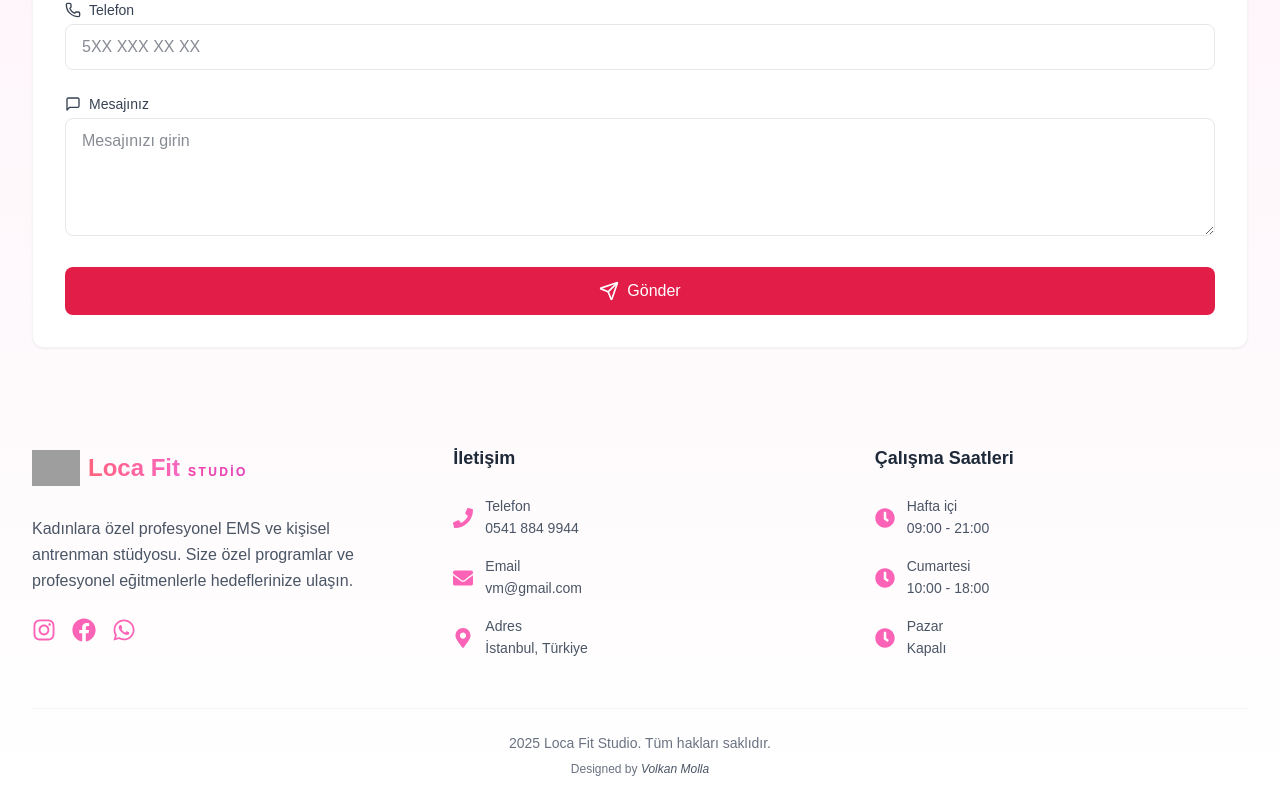
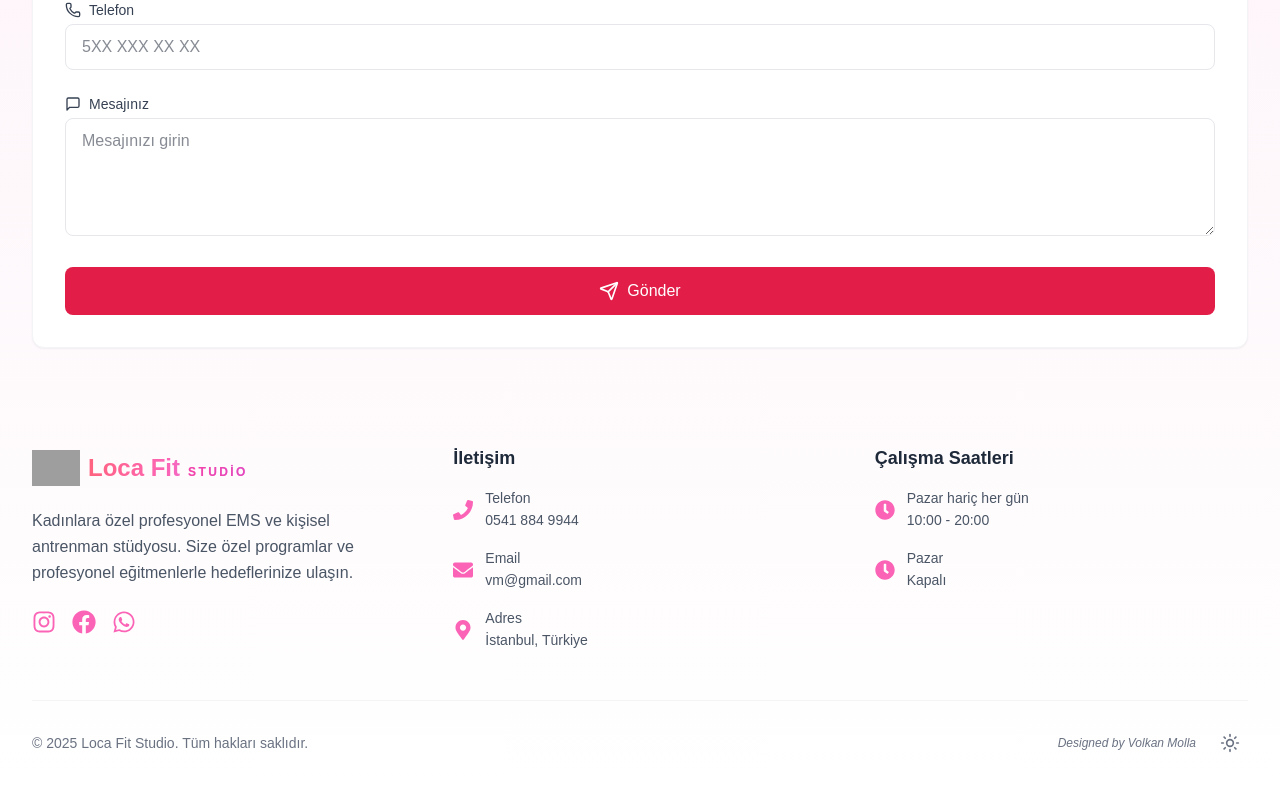
Before and after one commit to Volkanmolla42/locafit_website, a Next.js app: page /randevularim in a window 1280 px wide. Shown: the part 1165-1966 px from the top of the page. Built offline with nearby package versions, Linux system fonts and the light colour scheme; no server answers; grey boxes are pictures that could not be loaded; a web font is replaced by a local one.

Commit message:
footer iyileştirildi. tema butonunun yeri ayarlandı.

```diff
--- a/src/app/layout.tsx
+++ b/src/app/layout.tsx
@@ -5,7 +5,6 @@ import "./globals.css";
 import { Suspense } from "react";
 import Loading from "./loading";
 import { ThemeProvider } from '@/components/theme-provider';
-import { ThemeToggle } from '@/components/theme-toggle';
 import { NavigationEvents } from "@/components/common/NavigationEvents";
 import { Analytics } from "@vercel/analytics/react"
 
@@ -40,7 +39,6 @@ export default function RootLayout({
           </main>
           <Footer />
           <div className="fixed bottom-4 right-4 z-50">
-            <ThemeToggle />
           </div>
         </ThemeProvider>
         <Analytics />
--- a/src/components/home/EMSInfoSection.tsx
+++ b/src/components/home/EMSInfoSection.tsx
@@ -39,7 +39,7 @@ const EMSInfoSection = () => {
             whileInView={{ opacity: 1, x: 0 }}
             transition={{ duration: 0.8}}
             viewport={{ once: true }}
-            className="relative ems-image"
+            className="relative"
           >
             <div className="absolute inset-0 bg-linear-to-r from-pink-100 to-pink-50 dark:from-pink-950/30 dark:to-pink-900/30 rounded-[40px] transform rotate-3"></div>
             <Image
@@ -53,7 +53,7 @@ const EMSInfoSection = () => {
           </motion.div>
 
           {/* Sağ taraf - İçerik */}
-          <div className="space-y-8 ems-content">
+          <div className="space-y-8">
             <motion.div
               initial={{ opacity: 0, y: 20 }}
               whileInView={{ opacity: 1, y: 0 }}
--- a/src/components/layout/Footer.tsx
+++ b/src/components/layout/Footer.tsx
@@ -3,6 +3,7 @@
 import Link from "next/link";
 import Image from "next/image";
 import { motion } from "framer-motion";
+import { IconType } from "react-icons";
 import {
   FaInstagram,
   FaFacebook,
@@ -13,163 +14,213 @@ import {
   FaClock,
 } from "react-icons/fa";
 import ContactFormSection from "../home/ContactFormSection";
-
-const socialLinks = [
+import { ThemeToggle } from "../theme-toggle";
+export const footerContent = {
+  description: "Kadınlara özel profesyonel EMS ve kişisel antrenman stüdyosu. Size özel programlar ve profesyonel eğitmenlerle hedeflerinize ulaşın.",
+  socialLinks: [
     { icon: FaInstagram, href: "https://instagram.com", label: "Instagram" },
     { icon: FaFacebook, href: "https://facebook.com", label: "Facebook" },
     { icon: FaWhatsapp, href: "https://wa.me/905418849944", label: "WhatsApp" },
-];
+  ],
+  contactInfo: [
+    { icon: FaPhone, label: "Telefon", value: "0541 884 9944", href: "tel:05418849944" },
+    { icon: FaEnvelope, label: "Email", value: "vm@gmail.com", href: "mailto:vm@gmail.com" },
+    { icon: FaMapMarkerAlt, label: "Adres", value: "İstanbul, Türkiye", href:"#" },
+  ],
+  workingHours: [
+    { day: "Pazar hariç her gün", hours: "10:00 - 20:00" },
+    { day: "Pazar", hours: "Kapalı" },
+  ],
+  contactTitle: "İletişim",
+  hoursTitle: "Çalışma Saatleri",
+  copyright: "Loca Fit Studio. Tüm hakları saklıdır.",
+  designerLabel: "Designed by Volkan Molla",
+  designerLink: "https://portfolio-volkanmolla42s-projects.vercel.app/en#about"
+}
 
-const contactInfo = [
-  {
-    icon: FaPhone,
-    label: "Telefon",
-    value: "0541 884 9944",
-    href: "tel:05418849944",
-  },
-  {
-    icon: FaEnvelope,
-    label: "Email",
-    value: "vm@gmail.com",
-    href: "mailto:vm@gmail.com",
-  },
-  {
-    icon: FaMapMarkerAlt,
-    label: "Adres",
-    value: "İstanbul, Türkiye",
-    href: "#",
-  },
-];
+// Reusable contact item component
+const ContactItem = ({
+  icon: Icon,
+  label,
+  value,
+  href,
+}: {
+  icon: IconType;
+  label: string;
+  value: string;
+  href?: string;
+}) => {
+  const Content = () => (
+    <>
+      <Icon
+        className="w-5 h-5 text-pink-400 dark:text-pink-300 group-hover:text-pink-500 dark:group-hover:text-pink-400 shrink-0"
+        aria-hidden="true"
+      />
+      <div>
+        <span className="font-medium block text-sm">{label}</span>
+        <span className="text-sm">{value}</span>
+      </div>
+    </>
+  );
 
-const workingHours = [
-  { day: "Hafta içi", hours: "09:00 - 21:00" },
-  { day: "Cumartesi", hours: "10:00 - 18:00" },
-  { day: "Pazar", hours: "Kapalı" },
-];
+  return href ? (
+    <a
+      href={href}
+      className="flex items-center gap-3 text-gray-600 dark:text-gray-400 hover:text-pink-500 dark:hover:text-pink-400 transition-colors group"
+    >
+      <Content />
+    </a>
+  ) : (
+    <div className="flex items-center gap-3 text-gray-600 dark:text-gray-400">
+      <Content />
+    </div>
+  );
+};
+
+// Reusable working hours component
+const ScheduleItem = ({ day, hours }: { day: string; hours: string }) => (
+  <div className="flex items-center gap-3 text-gray-600 dark:text-gray-400">
+    <FaClock
+      className="w-5 h-5 text-pink-400 dark:text-pink-300 shrink-0"
+      aria-hidden="true"
+    />
+    <div>
+      <span className="font-medium block text-sm">{day}</span>
+      <span className="text-sm">{hours}</span>
+    </div>
+  </div>
+);
 
 export default function Footer() {
   return (
-    <footer className="relative">
+    <footer className="relative" role="contentinfo">
       {/* Decorative Elements */}
       <div className="absolute inset-0 overflow-hidden pointer-events-none">
-        <div className="absolute -top-8 left-1/4 w-64 h-64 bg-linear-to-br from-rose-200/20 to-purple-200/20 dark:from-rose-900/20 dark:to-purple-900/20 rounded-full blur-3xl transform -translate-x-1/2" />
-        <div className="absolute -top-8 right-1/4 w-64 h-64 bg-linear-to-bl from-pink-200/20 to-purple-200/20 dark:from-pink-900/20 dark:to-purple-900/20 rounded-full blur-3xl transform translate-x-1/2" />
+        <motion.div
+          initial={{ opacity: 0 }}
+          animate={{ opacity: 1 }}
+          className="absolute -top-8 left-1/4 w-64 h-64 bg-gradient-to-br from-rose-200/20 to-purple-200/20 dark:from-rose-900/20 dark:to-purple-900/20 rounded-full blur-3xl -translate-x-1/2"
+        />
+        <motion.div
+          initial={{ opacity: 0 }}
+          animate={{ opacity: 1 }}
+          className="absolute -top-8 right-1/4 w-64 h-64 bg-gradient-to-bl from-pink-200/20 to-purple-200/20 dark:from-pink-900/20 dark:to-purple-900/20 rounded-full blur-3xl translate-x-1/2"
+        />
       </div>
 
-      <div className="relative border-t-2 border-pink-400 dark:border-pink-600 bg-linear-to-b from-pink-50 to-white dark:from-gray-900 dark:to-gray-950">
+      <div className="relative border-t-2 border-pink-400 dark:border-pink-600 bg-gradient-to-b from-pink-50 to-white dark:from-gray-900 dark:to-gray-950">
         <div className="max-w-7xl mx-auto px-4 sm:px-6 lg:px-8">
-          {/* Contact Form Section */}
           <ContactFormSection />
 
-          {/* Footer Content */}
-          <div className="grid grid-cols-1 md:grid-cols-3 gap-8 lg:gap-12 pt-12">
-            {/* Logo and Description */}
-            <div className="space-y-6">
-              <Link href="/" className="flex items-center space-x-2 group">
+          <motion.div
+            initial={{ opacity: 0, y: 20 }}
+            animate={{ opacity: 1, y: 0 }}
+            className="grid grid-cols-1 md:grid-cols-3 gap-8 lg:gap-12 pt-12"
+          >
+            {/* Brand Section */}
+            <section aria-labelledby="brand-heading">
+              <Link
+                href="/"
+                className="flex items-center gap-2 group"
+                aria-label="Go to homepage"
+              >
                 <div className="relative w-12 h-12 transition-transform group-hover:scale-105">
                   <Image
                     src="/lotus.png"
-                    alt="Locafit Logo"
+                    alt="Loca Fit Studio Logo"
                     fill
                     className="object-contain"
                     sizes="48px"
+                    priority
                   />
                 </div>
-                <div>
-                  <span className="text-2xl font-bold bg-linear-to-r from-rose-400 via-pink-400 to-purple-400 dark:from-rose-300 dark:via-pink-300 dark:to-purple-300 bg-clip-text text-transparent font-playfair">
+                <h2 id="brand-heading">
+                  <span className="text-2xl font-bold bg-gradient-to-r from-rose-400 via-pink-400 to-purple-400 dark:from-rose-300 dark:via-pink-300 dark:to-purple-300 bg-clip-text text-transparent font-playfair">
                     Loca Fit
                     <span className="text-xs text-pink-500/70 dark:text-pink-400/70 tracking-[0.2em] uppercase ml-2">
                       Studio
                     </span>
                   </span>
-                </div>
+                </h2>
               </Link>
-              <p className="text-gray-600 dark:text-gray-400 leading-relaxed">
-                Kadınlara özel profesyonel EMS ve kişisel antrenman stüdyosu.
-                Size özel programlar ve profesyonel eğitmenlerle hedeflerinize
-                ulaşın.
+
+              <p className="mt-4 text-gray-600 dark:text-gray-400 leading-relaxed">
+                {footerContent.description}
               </p>
-              <div className="flex space-x-4">
-                {socialLinks.map((social) => (
+
+              <nav aria-label="Social media links" className="mt-6">
+                <ul className="flex gap-4">
+                  {footerContent.socialLinks.map((social) => (
+                    <li key={social.label}>
                       <motion.a
-                    key={social.label}
                         href={social.href}
                         target="_blank"
                         rel="noopener noreferrer"
                         className="text-pink-400 hover:text-pink-500 dark:text-pink-300 dark:hover:text-pink-400 transition-colors"
+                        aria-label={`Visit our ${social.label} page`}
                         whileHover={{ scale: 1.1 }}
                         whileTap={{ scale: 0.95 }}
-                    title={social.label}
                       >
                         <social.icon className="w-6 h-6" />
                       </motion.a>
+                    </li>
+                  ))}
+                </ul>
+              </nav>
+            </section>
+
+            {/* Contact Section */}
+            <section aria-labelledby="contact-heading">
+              <h3 id="contact-heading" className="text-lg font-semibold text-gray-800 dark:text-gray-200 font-playfair">
+                {footerContent.contactTitle}
+              </h3>
+              <address className="mt-4 space-y-4 not-italic">
+                {footerContent.contactInfo.map((contact) => (
+                  <ContactItem key={contact.label} {...contact} />
+                ))}
+              </address>
+            </section>
+
+            {/* Hours Section */}
+            <section aria-labelledby="hours-heading">
+              <h3 id="hours-heading" className="text-lg font-semibold text-gray-800 dark:text-gray-200 font-playfair">
+                {footerContent.hoursTitle}
+              </h3>
+              <div className="mt-4 space-y-4">
+                {footerContent.workingHours.map((schedule) => (
+                  <ScheduleItem key={schedule.day} {...schedule} />
                 ))}
               </div>
+            </section>
+          </motion.div>
+
+          {/* Copyright Section */}
+          <motion.div
+            initial={{ opacity: 0 }}
+            animate={{ opacity: 1 }}
+            className="py-6 border-t border-gray-100 dark:border-gray-800 mt-12"
+          >
+            <div className="flex flex-col md:flex-row items-center justify-between gap-4 text-sm text-gray-500 dark:text-gray-400">
+              <div>
+                &copy; {new Date().getFullYear()} {footerContent.copyright}
               </div>
 
-            {/* İletişim */}
-            <div className="space-y-6">
-              <h3 className="text-lg font-semibold text-gray-800 dark:text-gray-200 font-playfair">
-                İletişim
-              </h3>
-              <div className="space-y-4">
-                {contactInfo.map((contact) => (
-                  <a
-                    key={contact.label}
-                    href={contact.href}
-                    className="flex items-center space-x-3 text-gray-600 dark:text-gray-400 hover:text-pink-500 dark:hover:text-pink-400 transition-colors group"
+              <div className="flex items-center gap-4">
+                <Link
+                  href={footerContent.designerLink}
+                  target="_blank"
+                  rel="noopener noreferrer"
+                  className="text-xs font-serif italic hover:text-pink-500 dark:hover:text-pink-400 transition-colors"
                 >
-                    <contact.icon className="w-5 h-5 text-pink-400 dark:text-pink-300 group-hover:text-pink-500 dark:group-hover:text-pink-400" />
-                    <div>
-                      <span className="font-medium block text-sm">
-                        {contact.label}
-                      </span>
-                      <span className="text-sm">{contact.value}</span>
-                    </div>
-                  </a>
-                ))}
+                  {footerContent.designerLabel}
+                </Link>
+
+                <ThemeToggle
+
+                />
               </div>
             </div>
-
-            {/* Çalışma Saatleri */}
-            <div className="space-y-6">
-              <h3 className="text-lg font-semibold text-gray-800 dark:text-gray-200 font-playfair">
-                Çalışma Saatleri
-              </h3>
-              <div className="space-y-4">
-                {workingHours.map((schedule) => (
-                  <div
-                    key={schedule.day}
-                    className="flex items-center space-x-3 text-gray-600 dark:text-gray-400"
-                  >
-                    <FaClock className="w-5 h-5 text-pink-400 dark:text-pink-300" />
-                    <div>
-                      <span className="font-medium block text-sm">
-                        {schedule.day}
-                      </span>
-                      <span className="text-sm">{schedule.hours}</span>
-                    </div>
-                  </div>
-                ))}
-              </div>
-            </div>
-          </div>
-
-          {/* Copyright */}
-          <div className="text-center py-6 text-sm text-gray-500 dark:text-gray-400 border-t border-gray-100 dark:border-gray-800 mt-12">
-            <div className="mb-2"> {new Date().getFullYear()} Loca Fit Studio. Tüm hakları saklıdır.</div>
-            <div className="text-xs mt-2">
-             Designed by{" "}
-              <Link
-                href="https://portfolio-volkanmolla42s-projects.vercel.app/en#about"
-                target="_blank"
-                rel="noopener noreferrer"
-                className="font-serif italic text-gray-600 dark:text-gray-400 transition-all duration-300 hover:text-pink-500 dark:hover:text-pink-400"
-              >
-                Volkan Molla
-              </Link>
-            </div>
-          </div>
+          </motion.div>
         </div>
       </div>
     </footer>
--- a/src/components/theme-toggle.tsx
+++ b/src/components/theme-toggle.tsx
@@ -2,18 +2,58 @@
 
 import { useTheme } from 'next-themes'
 import { Moon, Sun } from 'lucide-react'
+import { motion } from 'framer-motion'
+import { useEffect, useState } from 'react'
 
 export function ThemeToggle() {
   const { theme, setTheme } = useTheme()
+  const [mounted, setMounted] = useState(false)
+
+  useEffect(() => {
+    setMounted(true)
+  }, [])
+
+  if (!mounted) {
+    return (
+      <div className="rounded-full p-2 hover:bg-gray-100 dark:hover:bg-gray-800 transition-colors hover:text-pink-500 dark:hover:text-pink-400 relative h-9 w-9">
+        <div className="h-5 w-5" />
+      </div>
+    )
+  }
 
   return (
     <button
       onClick={() => setTheme(theme === 'dark' ? 'light' : 'dark')}
-      className="rounded-full absolute bottom-4 right-4 p-2 hover:bg-gray-100 dark:hover:bg-gray-800 transition-colors"
+      className="rounded-full cursor-pointer p-2 hover:bg-gray-100 dark:hover:bg-gray-800 transition-colors hover:text-pink-500 dark:hover:text-pink-400 relative"
       aria-label="Tema değiştir"
     >
-      <Sun className="h-5 w-5 rotate-0 scale-100 transition-all dark:-rotate-90 dark:scale-0" />
-      <Moon className=" h-5 w-5 rotate-90 scale-0 transition-all dark:rotate-0 dark:scale-100" />
+      <div className="relative h-5 w-5 overflow-hidden">
+        <motion.div
+          key="sun"
+          initial={{ x: 0, opacity: theme === 'light' ? 1 : 0 }}
+          animate={{
+            x: theme === 'dark' ? -24 : 0,
+            opacity: theme === 'dark' ? 0 : 1
+          }}
+          transition={{ type: 'spring', stiffness: 300, damping: 20 }}
+          className="absolute top-0 left-0"
+        >
+          <Sun className="h-5 w-5" />
+        </motion.div>
+
+        <motion.div
+          key="moon"
+          initial={{ x: 24, opacity: theme === 'dark' ? 1 : 0 }}
+          animate={{
+            x: theme === 'dark' ? 0 : 24,
+            opacity: theme === 'dark' ? 1 : 0
+          }}
+          transition={{ type: 'spring', stiffness: 300, damping: 20 }}
+          className="absolute top-0 left-0"
+        >
+          <Moon className="h-5 w-5" />
+        </motion.div>
+      </div>
     </button>
   )
 }
```
Lines whose indentation alone changed are shown as unchanged.
